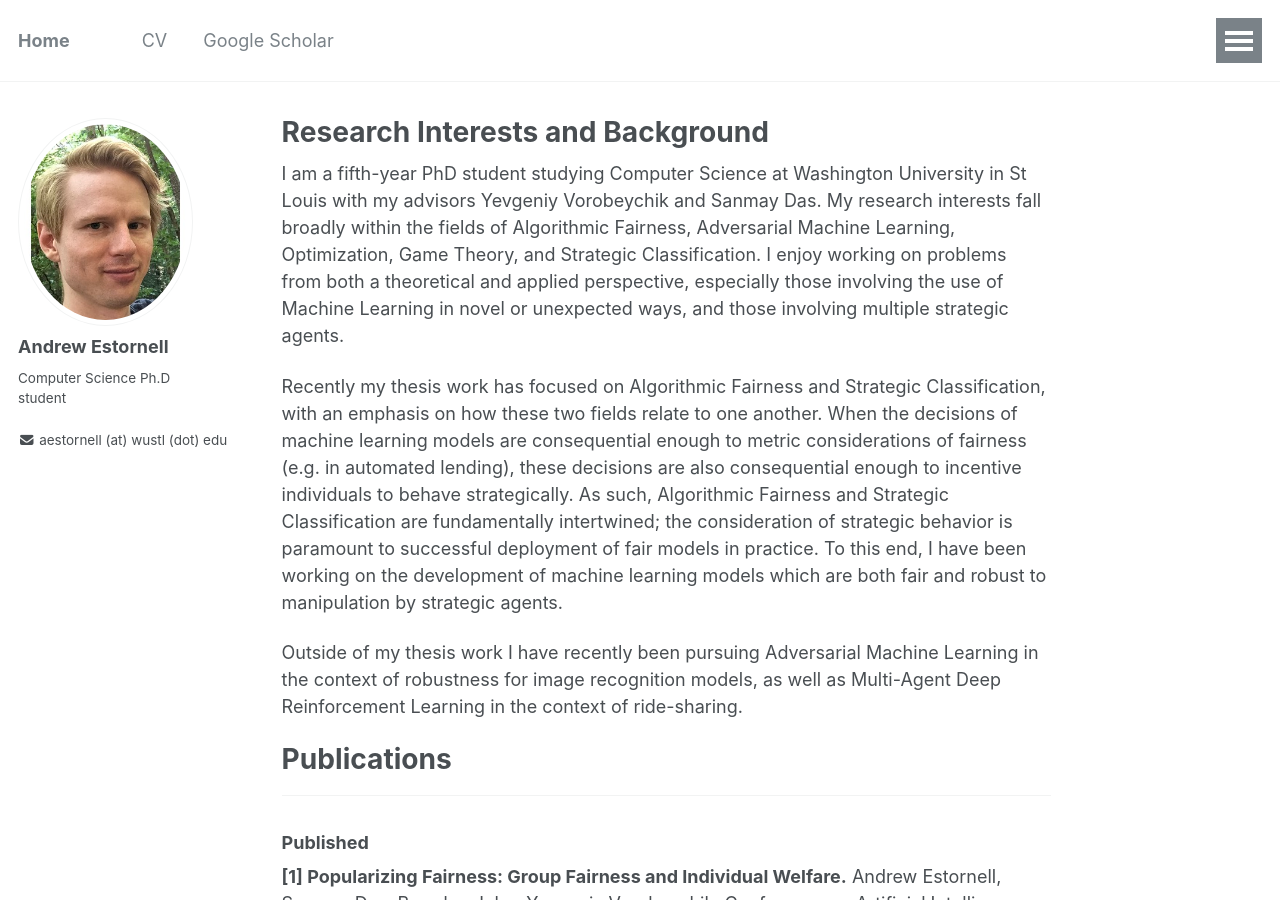
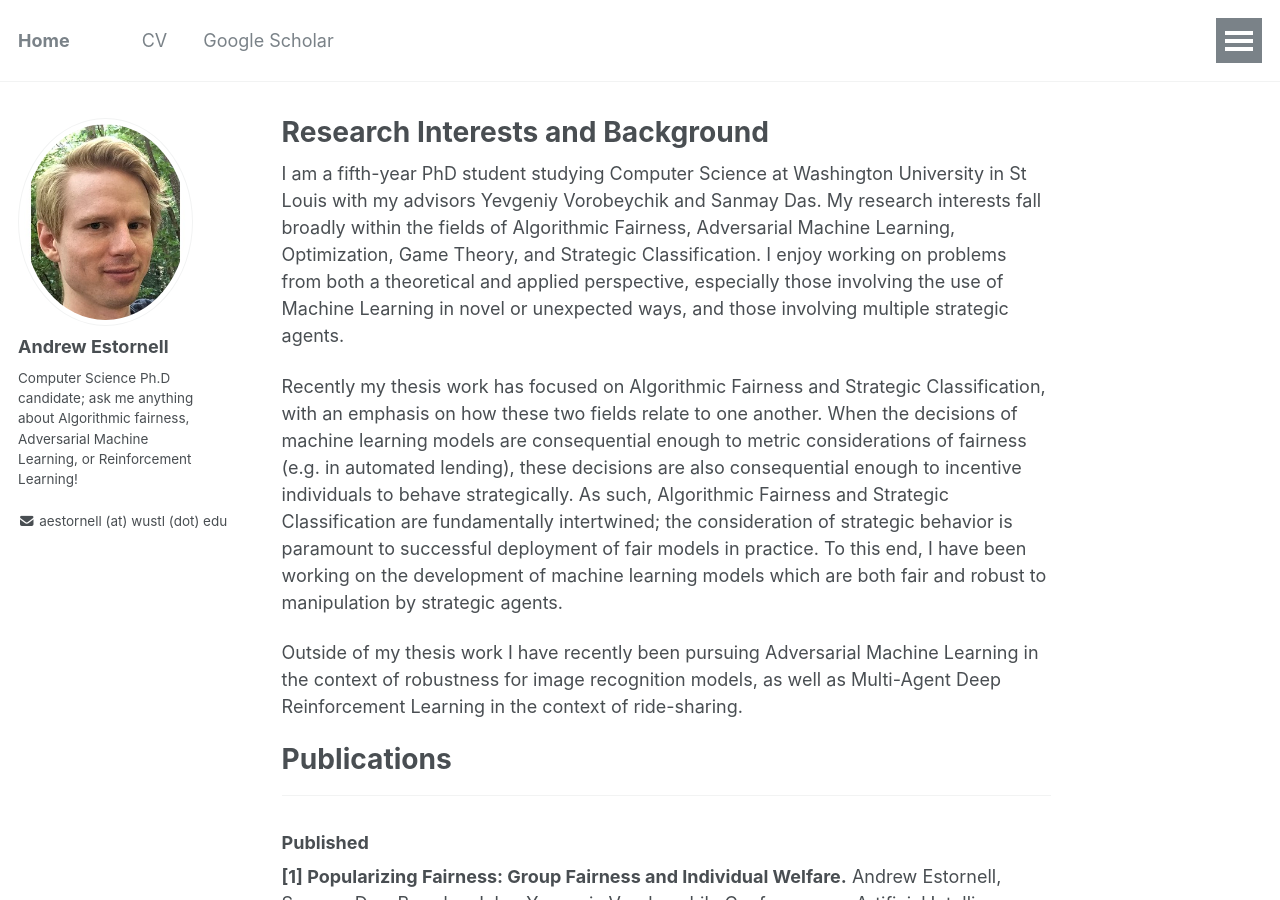
Before and after one commit to andrewEstornell/andrewEstornell.github.io, a Jekyll site: the page built from _pages/about.md, in a window 1280 px wide and 900 px high. Built offline with Jekyll 4.4.1, drawn with Linux system fonts in a browser that asks for light colours; nearby versions of some CDN libraries; a script bundle is joined from its source files by our own code; library files that are not in the unit come from our copies.

Commit message:
Update _config.yml

```diff
--- a/_config.yml
+++ b/_config.yml
@@ -82,7 +82,7 @@ analytics:
 author:
   name             : "Andrew Estornell"
   avatar           : "img.jpg"
-  bio              : "Computer Science Ph.D student"
+  bio              : "Computer Science Ph.D candidate; ask me anything about Algorithmic fairness, Adversarial Machine Learning, or Reinforcement Learning!"
   location         : #"St Louis Missori"
   employer         :
   pubmed           :
```
